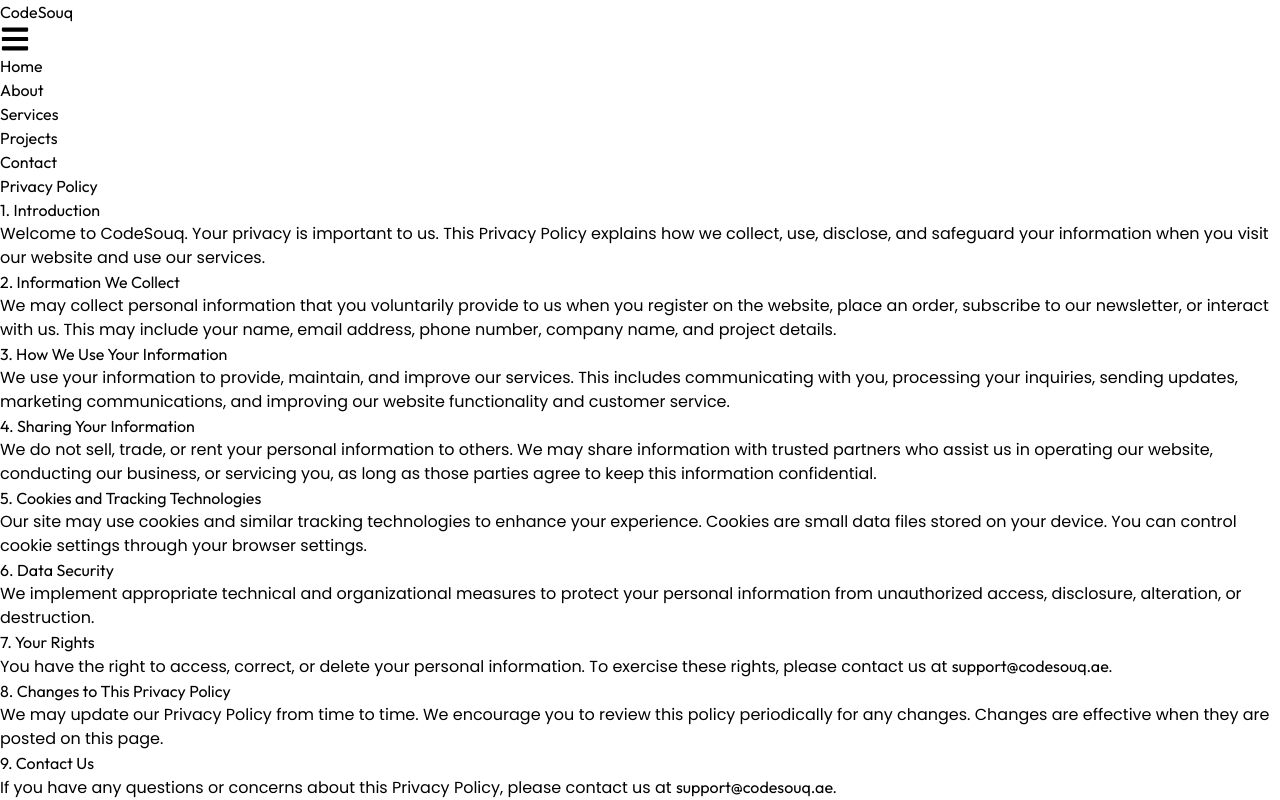
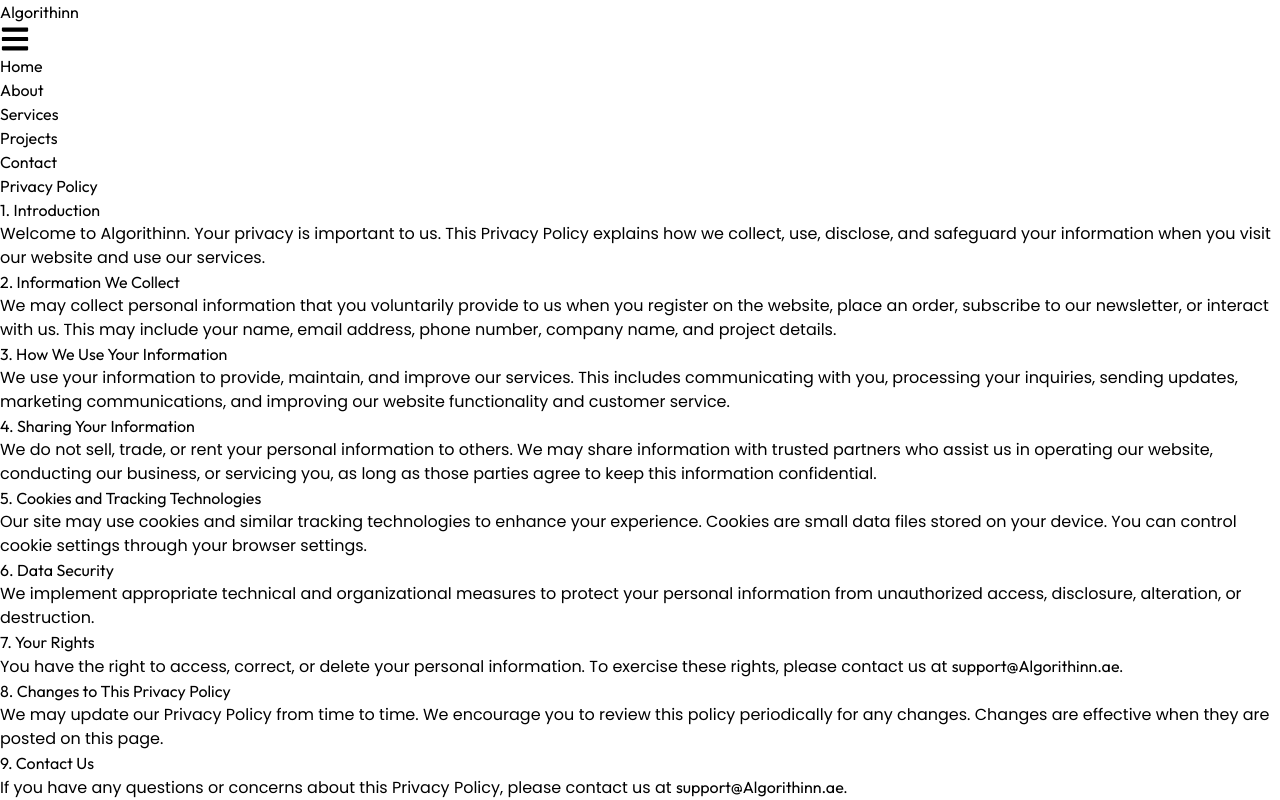
Before and after one commit to razique20/codesouq, a React (Vite) app: page /privacy-policy in a window 1280 px wide. Shown: the top 800 px of the page. Built offline with nearby package versions, Linux system fonts and the light colour scheme; a web font is replaced by a local one.

Commit message:
Bismillah

```diff
--- a/src/components/AboutSection.jsx
+++ b/src/components/AboutSection.jsx
@@ -10,13 +10,13 @@
         <div className="text-center md:text-left max-w-2xl p-5">
           <h2 className="text-3xl font-bold mb-6">About Us</h2>
           <p className="text-gray-600 mb-6">
-            CodeSouq is a UAE-based software development company dedicated to crafting modern, scalable solutions for your business needs.
+            Algorithinn is a UAE-based software development company dedicated to crafting modern, scalable solutions for your business needs.
           </p>
           <p className="text-gray-600 mb-6">
             Our team is passionate about leveraging technology to help businesses stay ahead of the curve in a competitive digital world.
           </p>
           <p className="text-gray-600">
-            Whether you're a startup or an enterprise, CodeSouq brings your ideas to life through innovative solutions.
+            Whether you're a startup or an enterprise, Algorithinn brings your ideas to life through innovative solutions.
           </p>
         </div>
 
@@ -25,7 +25,7 @@
           <div className="relative w-full h-full">
             <img
               src={aboutImage}
-              alt="About CodeSouq"
+              alt="About Algorithinn"
               className="w-full h-auto object-contain  shadow-lg"
             />
             <div className="absolute inset-0  rounded-xl"></div>
--- a/src/components/Footer.jsx
+++ b/src/components/Footer.jsx
@@ -78,7 +78,7 @@
 
         {/* Footer Bottom */}
         <div className="border-t border-gray-700 mt-10 pt-6 flex flex-col md:flex-row justify-between items-center">
-          <p className="text-sm">&copy; 2024 CodeSouq. All rights reserved.</p>
+          <p className="text-sm">&copy; 2024 Algorithinn. All rights reserved.</p>
           <div className="mt-4 md:mt-0">
             <select
               className="bg-gray-800 text-gray-300 border border-gray-600 px-4 py-2 rounded"
--- a/src/components/HeroSection.jsx
+++ b/src/components/HeroSection.jsx
@@ -20,7 +20,7 @@
       {/* Content */}
       <div className="relative z-10 text-center text-white px-4">
         <h2 className="text-5xl font-bold mb-6">
-          Welcome to <span className="text-blue-400">CodeSouq</span>
+          Welcome to <span className="text-blue-400">Algorithinn</span>
         </h2>
         <p className="text-xl text-gray-200 mb-8">
           Code, Collaborate, Create—Empowering businesses through innovative digital solutions.
--- a/src/components/Navbar.jsx
+++ b/src/components/Navbar.jsx
@@ -36,7 +36,7 @@
       }`}
     >
       <div className="container mx-auto flex justify-between items-center">
-        <h1 className="text-2xl font-bold">CodeSouq</h1>
+        <h1 className="text-2xl font-bold">Algorithinn</h1>
 
         {/* Hamburger Icon */}
         <div
--- a/src/pages/CookiePolicy.jsx
+++ b/src/pages/CookiePolicy.jsx
@@ -11,7 +11,7 @@
           <div>
             <h2 className="text-2xl font-semibold mb-4">1. Introduction</h2>
             <p>
-              This Cookie Policy explains how CodeSouq ("we", "us", and "our") uses cookies and similar technologies to recognize you when you visit our website. It explains what these technologies are and why we use them, as well as your rights to control our use of them.
+              This Cookie Policy explains how Algorithinn ("we", "us", and "our") uses cookies and similar technologies to recognize you when you visit our website. It explains what these technologies are and why we use them, as well as your rights to control our use of them.
             </p>
           </div>
 
@@ -68,7 +68,7 @@
           <div>
             <h2 className="text-2xl font-semibold mb-4">7. Contact Us</h2>
             <p>
-              If you have any questions about our use of cookies or other technologies, please contact us at <span className="text-blue-600 underline">support@codesouq.ae</span>.
+              If you have any questions about our use of cookies or other technologies, please contact us at <span className="text-blue-600 underline">support@Algorithinn.ae</span>.
             </p>
           </div>
         </div>
--- a/src/pages/PrivacyPolicy.jsx
+++ b/src/pages/PrivacyPolicy.jsx
@@ -11,7 +11,7 @@
           <div>
             <h2 className="text-2xl font-semibold mb-4">1. Introduction</h2>
             <p>
-              Welcome to CodeSouq. Your privacy is important to us. This Privacy Policy explains how we collect, use, disclose, and safeguard your information when you visit our website and use our services.
+              Welcome to Algorithinn. Your privacy is important to us. This Privacy Policy explains how we collect, use, disclose, and safeguard your information when you visit our website and use our services.
             </p>
           </div>
 
@@ -59,7 +59,7 @@
           <div>
             <h2 className="text-2xl font-semibold mb-4">7. Your Rights</h2>
             <p>
-              You have the right to access, correct, or delete your personal information. To exercise these rights, please contact us at <span className="text-blue-600 underline">support@codesouq.ae</span>.
+              You have the right to access, correct, or delete your personal information. To exercise these rights, please contact us at <span className="text-blue-600 underline">support@Algorithinn.ae</span>.
             </p>
           </div>
 
@@ -75,7 +75,7 @@
           <div>
             <h2 className="text-2xl font-semibold mb-4">9. Contact Us</h2>
             <p>
-              If you have any questions or concerns about this Privacy Policy, please contact us at <span className="text-blue-600 underline">support@codesouq.ae</span>.
+              If you have any questions or concerns about this Privacy Policy, please contact us at <span className="text-blue-600 underline">support@Algorithinn.ae</span>.
             </p>
           </div>
         </div>
```
Also changed, not shown: src/assets/ldpe-shopping-bags-500x500.webp (added).
